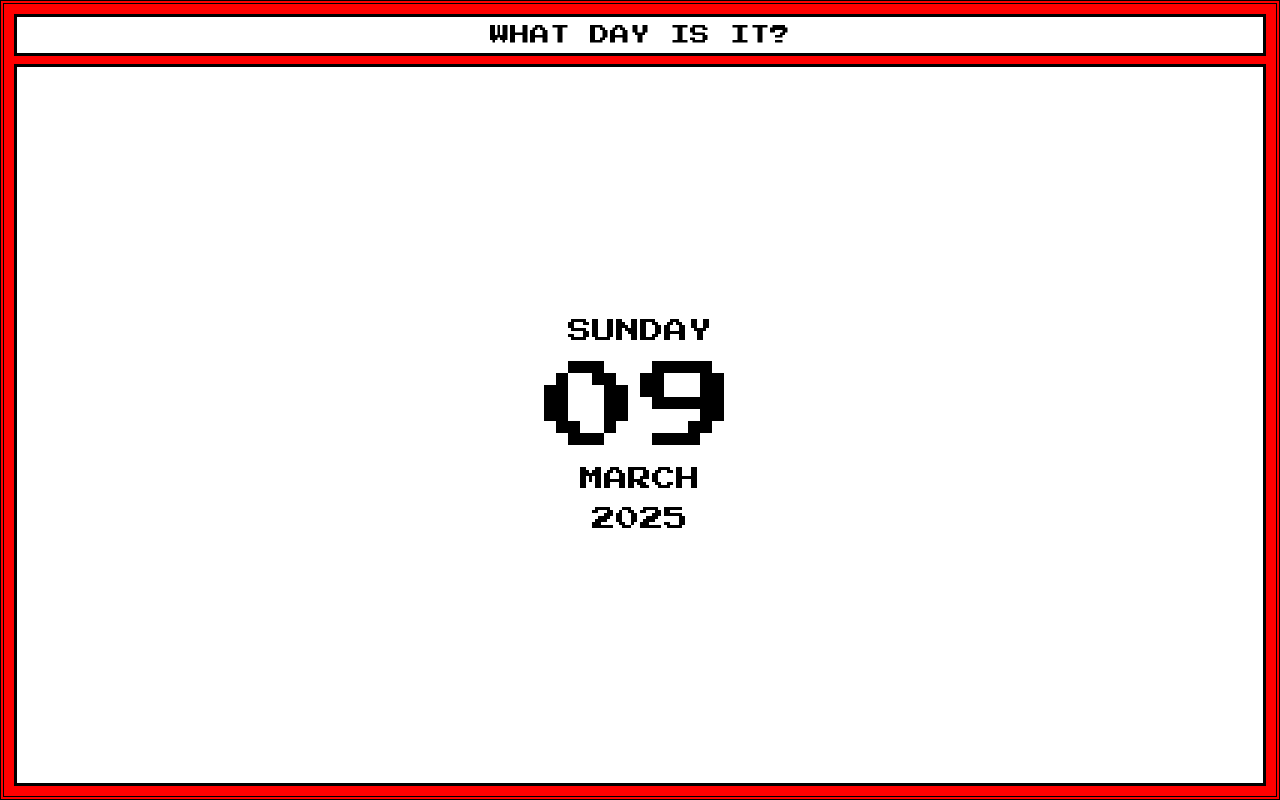
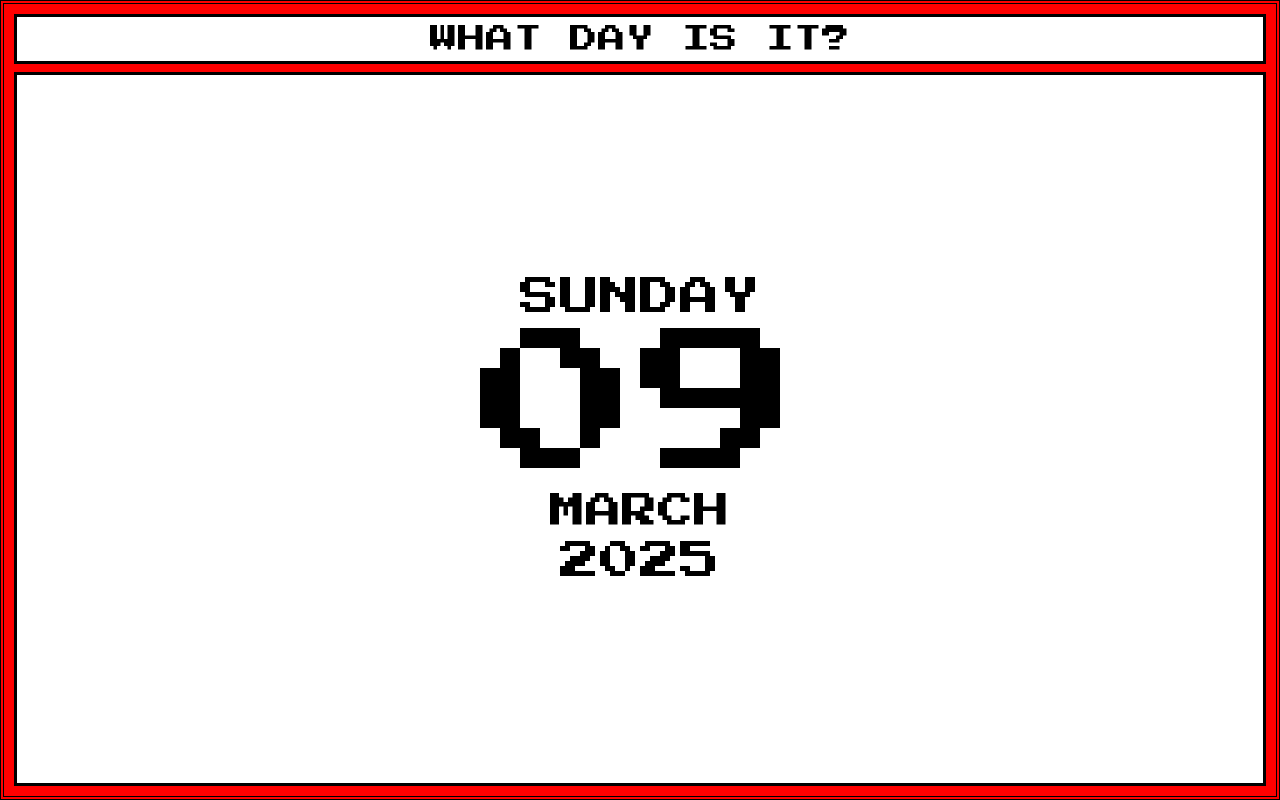
Before and after one commit to gracemarsh/what-day-is-it, an Electron app: page index.html in a window 1280 px wide. Drawn offline with Linux system fonts and the light colour scheme.

Commit message:
Make text significantly larger to maximize space usage

```diff
--- a/index.html
+++ b/index.html
@@ -31,7 +31,7 @@
         padding: 8px;
         text-align: center;
         margin-bottom: 8px;
-        font-size: 2.5vmin;
+        font-size: 3.5vmin;
       }
 
       #calendar {
@@ -48,26 +48,26 @@
       }
 
       .weekday {
-        font-size: 3vmin;
-        margin-bottom: 8px;
+        font-size: 5vmin;
+        margin-bottom: 6px;
         text-transform: uppercase;
       }
 
       .month {
-        font-size: 3vmin;
-        margin-bottom: 8px;
+        font-size: 4.5vmin;
+        margin-bottom: 6px;
         text-transform: uppercase;
       }
 
       .day {
-        font-size: 12vmin;
-        margin: 10px 0;
+        font-size: 20vmin;
+        margin: 5px 0;
         line-height: 1;
       }
 
       .year {
-        font-size: 3vmin;
-        margin-top: 8px;
+        font-size: 5vmin;
+        margin-top: 6px;
       }
 
       /* pixel art decorations */
```
